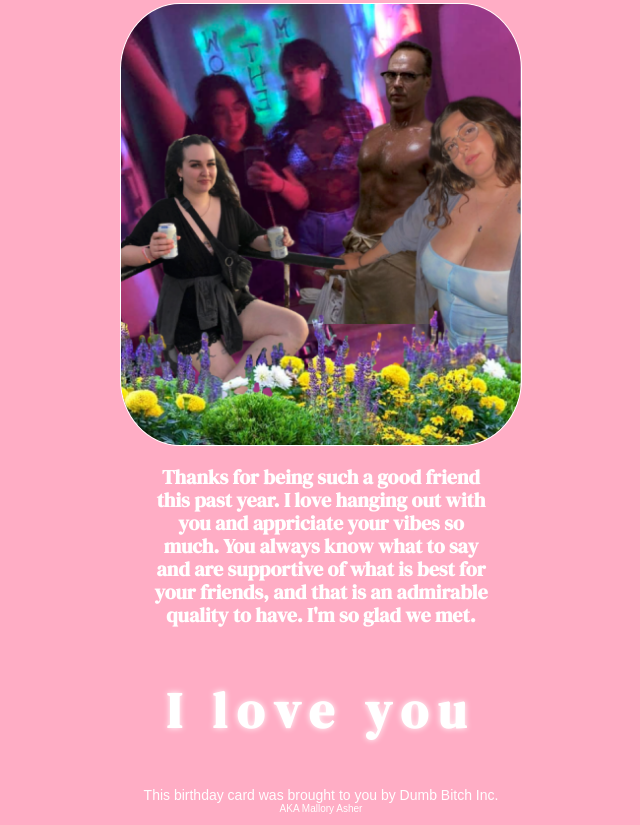
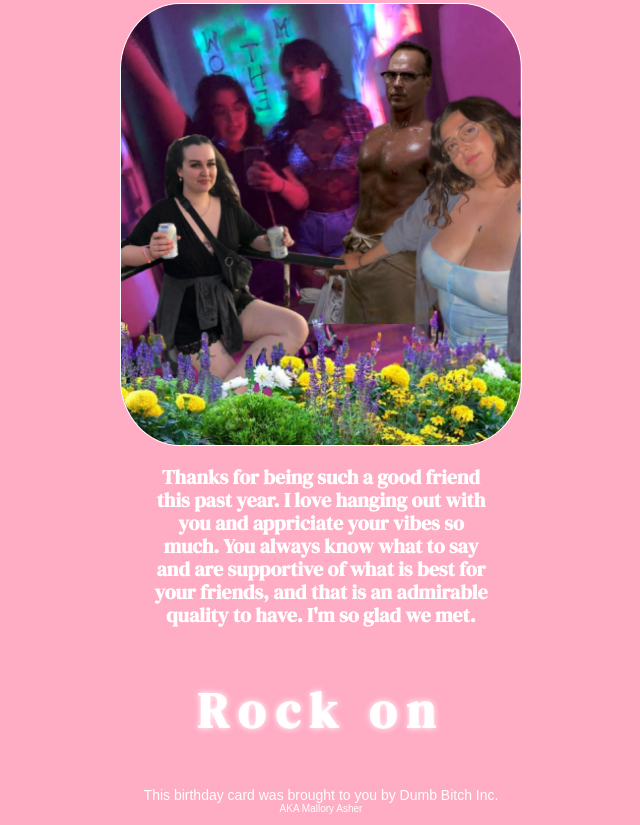
Before and after one commit to malpal420/birthday-gift-site, a website built with Vite: page index.html in a window 1280 px wide. Shown: the part 696-1521 px from the top of the page, without its empty margins (319-959 px from the left). Built offline with nearby package versions, Linux system fonts and the light colour scheme.

Commit message:
Change message

```diff
--- a/index.html
+++ b/index.html
@@ -20,7 +20,7 @@
             <img id="collage" src="images/collage.png">
             <div id="msg">
                 <p>Thanks for being such a good friend this past year. I love hanging out with you and appriciate your vibes so much. You always know what to say and are supportive of what is best for your friends, and that is an admirable quality to have. I'm so glad we met.</p>
-                <h1>I love you</h1>
+                <h1>Rock on</h1>
             </div>
         </div>
         <footer>
```
